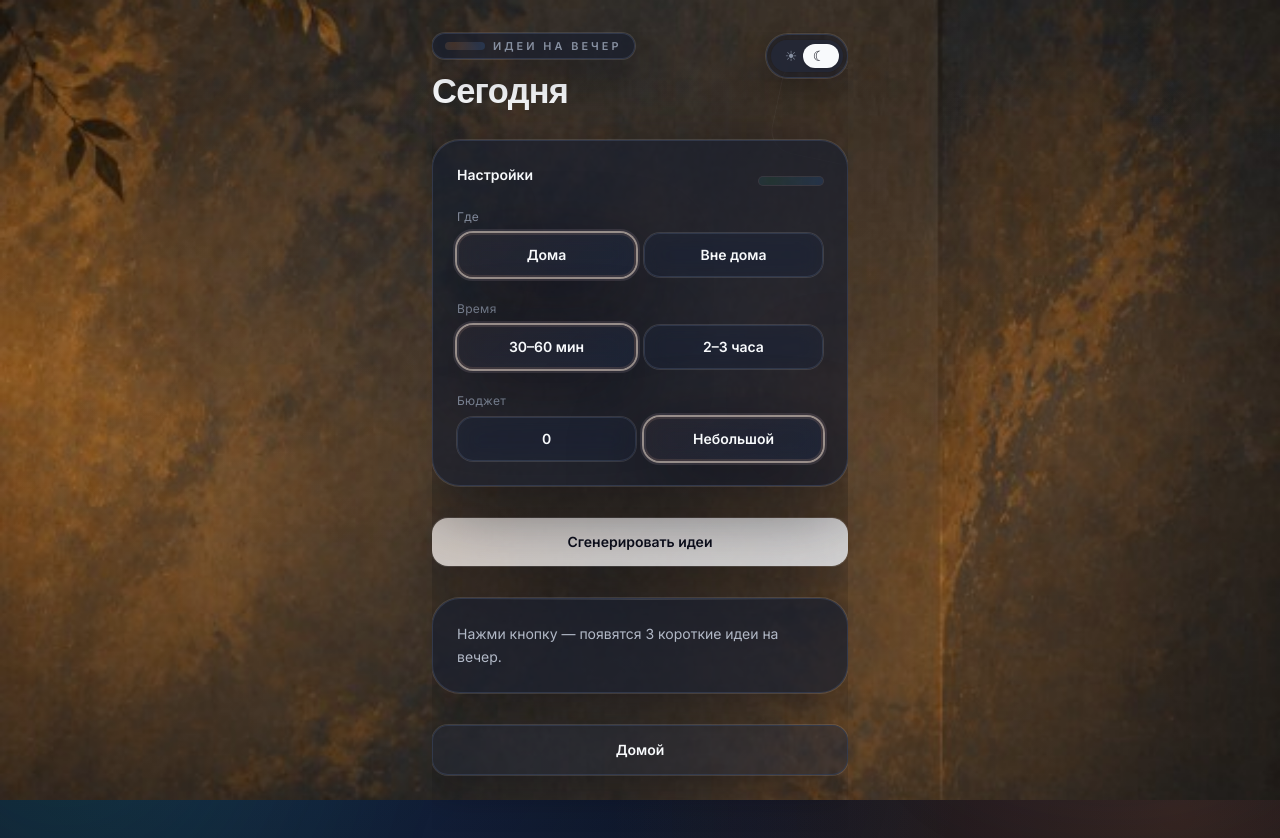
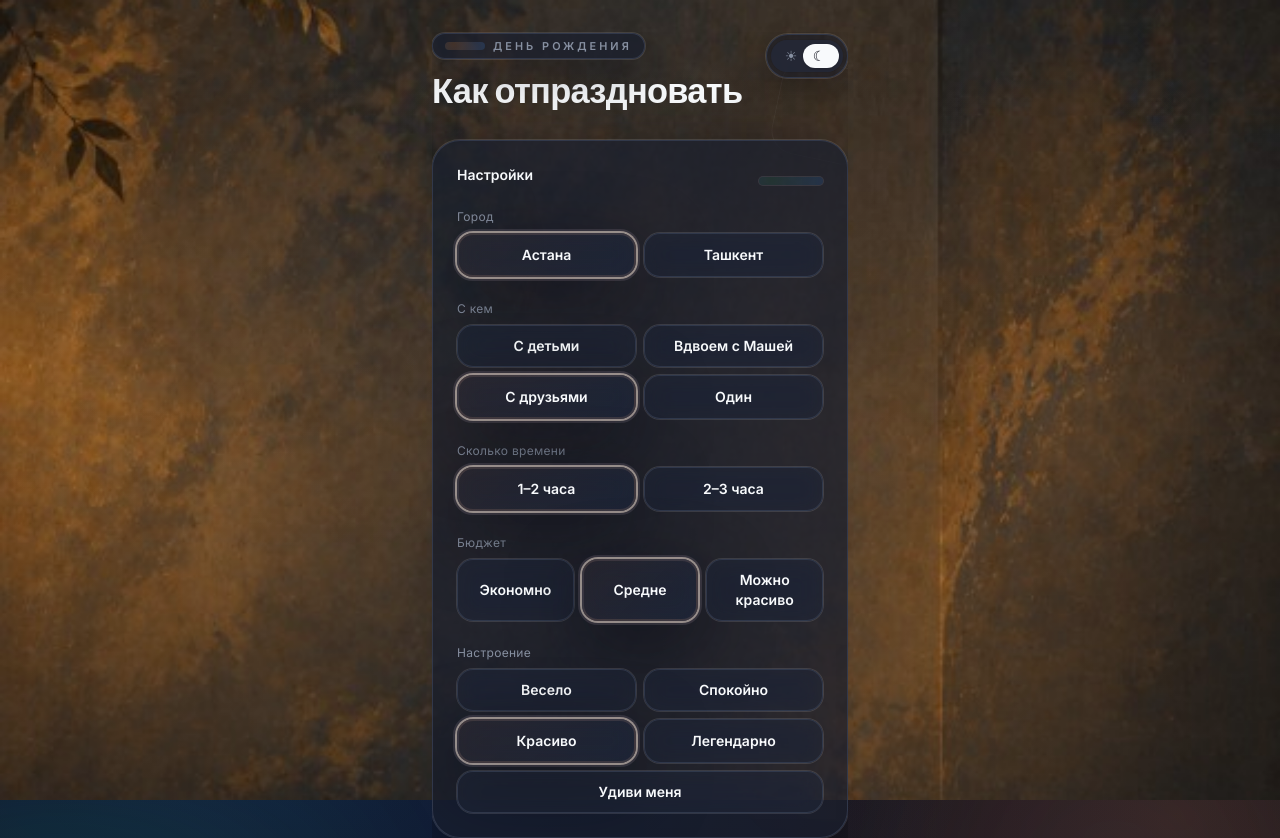
Before and after one commit to m05v08-gif/Nikitabirthday, a Next.js app: page /ideas in a window 1280 px wide. Shown: the top 838 px of the page. Built offline with nearby package versions, Linux system fonts and the light colour scheme.

Commit message:
Ideas: switch to birthday planning filters and prompt

```diff
--- a/src/app/api/ideas/route.ts
+++ b/src/app/api/ideas/route.ts
@@ -4,21 +4,52 @@ import { openai } from "@/lib/openai";
 export async function POST(req: Request) {
   try {
     const body = (await req.json().catch(() => ({}))) as {
-      mode?: "home" | "out";
-      duration?: "short" | "medium";
-      budget?: "zero" | "small";
+      city?: "astana" | "tashkent";
+      companyType?: "with_children" | "with_masha" | "with_friends" | "alone";
+      duration?: "1_2_hours" | "2_3_hours";
+      budget?: "econom" | "medium" | "premium";
+      mood?: "fun" | "calm" | "beautiful" | "legendary" | "surprise";
     };
 
-    const mode = body.mode ?? "home";
-    const duration = body.duration ?? "short";
-    const budget = body.budget ?? "small";
+    const city = body.city ?? "astana";
+    const companyType = body.companyType ?? "with_friends";
+    const duration = body.duration ?? "1_2_hours";
+    const budget = body.budget ?? "medium";
+    const mood = body.mood ?? "beautiful";
+
+    const cityLabel = city === "astana" ? "Астана" : "Ташкент";
+    const companyLabel =
+      companyType === "with_children"
+        ? "с детьми"
+        : companyType === "with_masha"
+          ? "вдвоём с Машей"
+          : companyType === "with_friends"
+            ? "с друзьями"
+            : "один";
+    const durationLabel = duration === "1_2_hours" ? "1–2 часа" : "2–3 часа";
+    const budgetLabel =
+      budget === "econom" ? "экономно" : budget === "medium" ? "средне" : "можно красиво";
+    const moodLabel =
+      mood === "fun"
+        ? "весело"
+        : mood === "calm"
+          ? "спокойно"
+          : mood === "beautiful"
+            ? "красиво"
+            : mood === "legendary"
+              ? "легендарно"
+              : "удиви меня";
 
     const prompt = [
-      "Сгенерируй 3 короткие идеи на вечер для пары. Язык: русский.",
-      "Формат: нумерованный список 1-3, каждая идея 1-2 предложения, конкретные шаги, без воды.",
-      `Условия: ${mode === "home" ? "дома" : "вне дома"}, ${
-        duration === "short" ? "30–60 минут" : "2–3 часа"
-      }, бюджет: ${budget === "zero" ? "0" : "небольшой"}.`,
+      "Сгенерируй 3 короткие идеи, как отпраздновать день рождения. Язык: русский.",
+      "Формат: нумерованный список 1-3. Каждая идея 1-2 предложения, конкретные шаги, без воды.",
+      "Идеи должны быть реалистичными и соответствовать выбранным условиям.",
+      `Город: ${cityLabel}.`,
+      `С кем: ${companyLabel}.`,
+      `Длительность: ${durationLabel}.`,
+      `Бюджет: ${budgetLabel}.`,
+      `Настроение: ${moodLabel}.`,
+      "Если выбрано «Удиви меня», предложи разные по характеру идеи (но всё равно в заданном городе/бюджете/времени/формате).",
       "Не используй эмодзи."
     ].join("\n");
 
@@ -29,7 +60,7 @@ export async function POST(req: Request) {
         {
           role: "system",
           content:
-            "Ты помогаешь паре придумывать короткие, конкретные идеи на вечер. Пиши по-русски, без воды, без эмодзи."
+            "Ты придумываешь короткие, конкретные идеи празднования дня рождения. Пиши по-русски, без воды, без эмодзи."
         },
         { role: "user", content: prompt }
       ]
--- a/src/app/ideas/page.tsx
+++ b/src/app/ideas/page.tsx
@@ -5,14 +5,18 @@ import { useCallback, useMemo, useState } from "react";
 import { ThemeToggle } from "@/components/theme-toggle";
 import { parseNumberedIdeas } from "@/lib/parse-numbered-ideas";
 
-type Mode = "home" | "out";
-type Duration = "short" | "medium";
-type Budget = "zero" | "small";
+type City = "astana" | "tashkent";
+type CompanyType = "with_children" | "with_masha" | "with_friends" | "alone";
+type Duration = "1_2_hours" | "2_3_hours";
+type Budget = "econom" | "medium" | "premium";
+type Mood = "fun" | "calm" | "beautiful" | "legendary" | "surprise";
 
 export default function IdeasPage() {
-  const [mode, setMode] = useState<Mode>("home");
-  const [duration, setDuration] = useState<Duration>("short");
-  const [budget, setBudget] = useState<Budget>("small");
+  const [city, setCity] = useState<City>("astana");
+  const [companyType, setCompanyType] = useState<CompanyType>("with_friends");
+  const [duration, setDuration] = useState<Duration>("1_2_hours");
+  const [budget, setBudget] = useState<Budget>("medium");
+  const [mood, setMood] = useState<Mood>("beautiful");
 
   const [text, setText] = useState<string | null>(null);
   const [loading, setLoading] = useState(false);
@@ -38,7 +42,7 @@ export default function IdeasPage() {
       const res = await fetch("/api/ideas", {
         method: "POST",
         headers: { "content-type": "application/json" },
-        body: JSON.stringify({ mode, duration, budget })
+        body: JSON.stringify({ city, companyType, duration, budget, mood })
       });
       const json = (await res.json()) as { ok: boolean; text?: string; error?: string };
       if (!json.ok) {
@@ -53,7 +57,7 @@ export default function IdeasPage() {
     } finally {
       setLoading(false);
     }
-  }, [budget, duration, mode]);
+  }, [budget, city, companyType, duration, mood]);
 
   const segInactive =
     "border border-[color:var(--color-border)] bg-[color:var(--color-panel-2)] text-[color:var(--color-fg)] ring-1 ring-[color:var(--color-ring)] backdrop-blur-md transition active:scale-[0.99] motion-safe:hover:bg-[color:var(--color-panel)]";
@@ -84,11 +88,11 @@ export default function IdeasPage() {
                 aria-hidden="true"
                 className="inline-block h-2 w-10 rounded-full bg-[radial-gradient(circle_at_20%_30%,var(--blob-b),var(--blob-a))]"
               />
-              Идеи на вечер
+              День рождения
             </div>
 
             <h1 className="font-display text-balance-safe text-[2.15rem] font-semibold leading-[0.95] tracking-[-0.05em] text-[color:var(--color-fg)]">
-              Сегодня
+              Как отпраздновать
             </h1>
           </div>
           <div className="shrink-0 pt-0.5">
@@ -111,46 +115,88 @@ export default function IdeasPage() {
           </div>
 
           <div className="grid gap-2">
-            <div className="text-xs tracking-wide text-[color:var(--color-muted-2)]">Где</div>
+            <div className="text-xs tracking-wide text-[color:var(--color-muted-2)]">Город</div>
             <div className="grid grid-cols-2 gap-2">
               <button
                 type="button"
-                onClick={() => setMode("home")}
+                onClick={() => setCity("astana")}
                 className={`rounded-2xl px-3 py-2.5 text-sm font-semibold ${
-                  mode === "home" ? segActive : segInactive
+                  city === "astana" ? segActive : segInactive
                 }`}
               >
-                Дома
+                Астана
               </button>
               <button
                 type="button"
-                onClick={() => setMode("out")}
+                onClick={() => setCity("tashkent")}
                 className={`rounded-2xl px-3 py-2.5 text-sm font-semibold ${
-                  mode === "out" ? segActive : segInactive
+                  city === "tashkent" ? segActive : segInactive
                 }`}
               >
-                Вне дома
+                Ташкент
               </button>
             </div>
           </div>
 
           <div className="grid gap-2">
-            <div className="text-xs tracking-wide text-[color:var(--color-muted-2)]">Время</div>
+            <div className="text-xs tracking-wide text-[color:var(--color-muted-2)]">С кем</div>
             <div className="grid grid-cols-2 gap-2">
               <button
                 type="button"
-                onClick={() => setDuration("short")}
+                onClick={() => setCompanyType("with_children")}
                 className={`rounded-2xl px-3 py-2.5 text-sm font-semibold ${
-                  duration === "short" ? segActive : segInactive
+                  companyType === "with_children" ? segActive : segInactive
                 }`}
               >
-                30–60 мин
+                С детьми
               </button>
               <button
                 type="button"
-                onClick={() => setDuration("medium")}
+                onClick={() => setCompanyType("with_masha")}
                 className={`rounded-2xl px-3 py-2.5 text-sm font-semibold ${
-                  duration === "medium" ? segActive : segInactive
+                  companyType === "with_masha" ? segActive : segInactive
+                }`}
+              >
+                Вдвоем с Машей
+              </button>
+              <button
+                type="button"
+                onClick={() => setCompanyType("with_friends")}
+                className={`rounded-2xl px-3 py-2.5 text-sm font-semibold ${
+                  companyType === "with_friends" ? segActive : segInactive
+                }`}
+              >
+                С друзьями
+              </button>
+              <button
+                type="button"
+                onClick={() => setCompanyType("alone")}
+                className={`rounded-2xl px-3 py-2.5 text-sm font-semibold ${
+                  companyType === "alone" ? segActive : segInactive
+                }`}
+              >
+                Один
+              </button>
+            </div>
+          </div>
+
+          <div className="grid gap-2">
+            <div className="text-xs tracking-wide text-[color:var(--color-muted-2)]">Сколько времени</div>
+            <div className="grid grid-cols-2 gap-2">
+              <button
+                type="button"
+                onClick={() => setDuration("1_2_hours")}
+                className={`rounded-2xl px-3 py-2.5 text-sm font-semibold ${
+                  duration === "1_2_hours" ? segActive : segInactive
+                }`}
+              >
+                1–2 часа
+              </button>
+              <button
+                type="button"
+                onClick={() => setDuration("2_3_hours")}
+                className={`rounded-2xl px-3 py-2.5 text-sm font-semibold ${
+                  duration === "2_3_hours" ? segActive : segInactive
                 }`}
               >
                 2–3 часа
@@ -160,24 +206,84 @@ export default function IdeasPage() {
 
           <div className="grid gap-2">
             <div className="text-xs tracking-wide text-[color:var(--color-muted-2)]">Бюджет</div>
+            <div className="grid grid-cols-3 gap-2">
+              <button
+                type="button"
+                onClick={() => setBudget("econom")}
+                className={`rounded-2xl px-3 py-2.5 text-sm font-semibold ${
+                  budget === "econom" ? segActive : segInactive
+                }`}
+              >
+                Экономно
+              </button>
+              <button
+                type="button"
+                onClick={() => setBudget("medium")}
+                className={`rounded-2xl px-3 py-2.5 text-sm font-semibold ${
+                  budget === "medium" ? segActive : segInactive
+                }`}
+              >
+                Средне
+              </button>
+              <button
+                type="button"
+                onClick={() => setBudget("premium")}
+                className={`rounded-2xl px-3 py-2.5 text-sm font-semibold ${
+                  budget === "premium" ? segActive : segInactive
+                }`}
+              >
+                Можно красиво
+              </button>
+            </div>
+          </div>
+
+          <div className="grid gap-2">
+            <div className="text-xs tracking-wide text-[color:var(--color-muted-2)]">Настроение</div>
             <div className="grid grid-cols-2 gap-2">
               <button
                 type="button"
-                onClick={() => setBudget("zero")}
+                onClick={() => setMood("fun")}
                 className={`rounded-2xl px-3 py-2.5 text-sm font-semibold ${
-                  budget === "zero" ? segActive : segInactive
+                  mood === "fun" ? segActive : segInactive
                 }`}
               >
-                0
+                Весело
               </button>
               <button
                 type="button"
-                onClick={() => setBudget("small")}
+                onClick={() => setMood("calm")}
                 className={`rounded-2xl px-3 py-2.5 text-sm font-semibold ${
-                  budget === "small" ? segActive : segInactive
+                  mood === "calm" ? segActive : segInactive
                 }`}
               >
-                Небольшой
+                Спокойно
+              </button>
+              <button
+                type="button"
+                onClick={() => setMood("beautiful")}
+                className={`rounded-2xl px-3 py-2.5 text-sm font-semibold ${
+                  mood === "beautiful" ? segActive : segInactive
+                }`}
+              >
+                Красиво
+              </button>
+              <button
+                type="button"
+                onClick={() => setMood("legendary")}
+                className={`rounded-2xl px-3 py-2.5 text-sm font-semibold ${
+                  mood === "legendary" ? segActive : segInactive
+                }`}
+              >
+                Легендарно
+              </button>
+              <button
+                type="button"
+                onClick={() => setMood("surprise")}
+                className={`col-span-2 rounded-2xl px-3 py-2.5 text-sm font-semibold ${
+                  mood === "surprise" ? segActive : segInactive
+                }`}
+              >
+                Удиви меня
               </button>
             </div>
           </div>
@@ -190,7 +296,7 @@ export default function IdeasPage() {
         onClick={generate}
         className="w-full rounded-2xl bg-[linear-gradient(135deg,color-mix(in_oklab,var(--blob-b)_30%,white),color-mix(in_oklab,var(--blob-a)_26%,white))] px-4 py-3.5 text-sm font-semibold text-[color:var(--color-primary-ink)] shadow-[var(--shadow-soft)] ring-1 ring-[color:var(--color-ring)] transition active:scale-[0.99] disabled:cursor-not-allowed disabled:opacity-60 motion-safe:hover:-translate-y-0.5"
       >
-        {loading ? "Генерирую…" : "Сгенерировать идеи"}
+        {loading ? "Подбираю…" : "Подобрать 3 идеи"}
       </button>
 
       <div className="relative overflow-hidden rounded-[1.75rem] border border-[color:var(--color-border)] bg-[color:var(--color-panel)] p-5 shadow-[var(--shadow-card)] ring-1 ring-[color:var(--color-ring)] backdrop-blur-xl sm:p-6">
@@ -237,7 +343,7 @@ export default function IdeasPage() {
               )
             ) : (
               <div className="text-sm leading-relaxed text-[color:var(--color-muted)]">
-                Нажми кнопку — появятся 3 короткие идеи на вечер.
+                Нажми кнопку — появятся 3 идеи, как отпраздновать день рождения с учетом города, бюджета и настроения.
               </div>
             )}
         </div>
```
